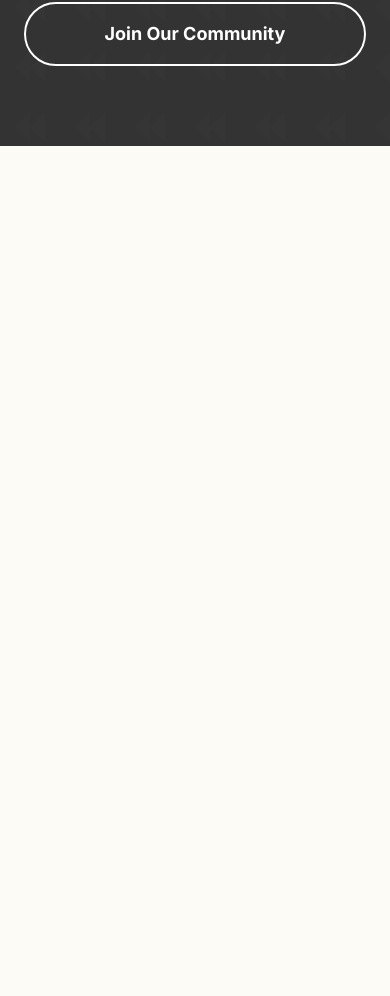
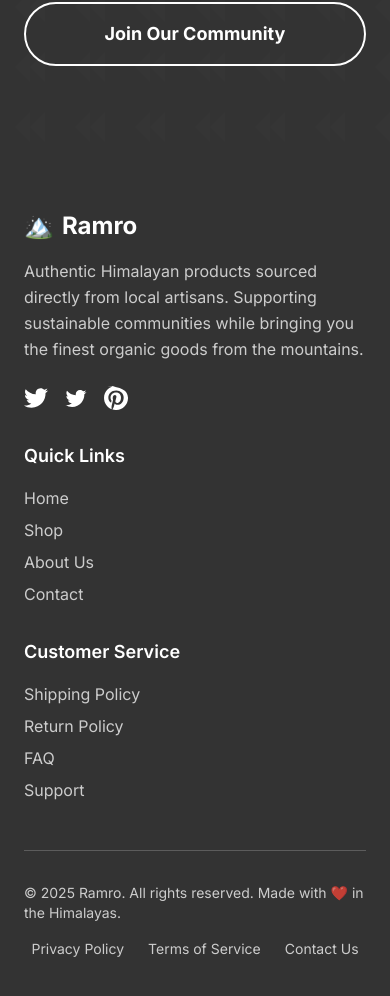
Before and after one commit to anathema43/diamo, a React (Vite) app: page /#/ in a window 390 px wide. Shown: the part 6953-7949 px from the top of the page. Before the commit the page ends 7099 px from the top, so only its background shows below. Built offline with nearby package versions, Linux system fonts and the light colour scheme; no server answers; a web font is replaced by a local one.

Commit message:
Add Navigation Links to About and Contact Pages

```diff
--- a/src/App.jsx
+++ b/src/App.jsx
@@ -1,6 +1,7 @@
 import React, { useEffect } from "react";
 import { HashRouter as Router, Routes, Route, Navigate } from "react-router-dom";
 import Navbar from "./components/Navbar";
+import Footer from "./components/Footer";
 import Home from "./pages/Home";
 import Shop from "./pages/Shop";
 import ProductDetail from "./pages/ProductDetail";
@@ -95,6 +96,7 @@
             <Route path="*" element={<Navigate to="/" replace />} />
           </Routes>
         </main>
+        <Footer />
       </div>
     </Router>
   );
--- /dev/null
+++ b/src/components/Footer.jsx
@@ -0,0 +1,116 @@
+import React from "react";
+import { Link } from "react-router-dom";
+
+export default function Footer() {
+  return (
+    <footer className="bg-organic-text text-organic-white py-16">
+      <div className="max-w-7xl mx-auto px-6">
+        <div className="grid md:grid-cols-4 gap-8">
+          {/* Company Info */}
+          <div className="md:col-span-2">
+            <div className="flex items-center gap-2 mb-4">
+              <span role="img" aria-label="mountain" className="text-2xl">🏔️</span>
+              <h3 className="text-2xl font-bold">Ramro</h3>
+            </div>
+            <p className="text-organic-white opacity-75 mb-6 leading-relaxed">
+              Authentic Himalayan products sourced directly from local artisans.
+              Supporting sustainable communities while bringing you the finest
+              organic goods from the mountains.
+            </p>
+            <div className="flex gap-4">
+              <a href="#" className="text-organic-white hover:text-organic-primary transition-colors">
+                <svg className="w-6 h-6" fill="currentColor" viewBox="0 0 24 24">
+                  <path d="M24 4.557c-.883.392-1.832.656-2.828.775 1.017-.609 1.798-1.574 2.165-2.724-.951.564-2.005.974-3.127 1.195-.897-.957-2.178-1.555-3.594-1.555-3.179 0-5.515 2.966-4.797 6.045-4.091-.205-7.719-2.165-10.148-5.144-1.29 2.213-.669 5.108 1.523 6.574-.806-.026-1.566-.247-2.229-.616-.054 2.281 1.581 4.415 3.949 4.89-.693.188-1.452.232-2.224.084.626 1.956 2.444 3.379 4.6 3.419-2.07 1.623-4.678 2.348-7.29 2.04 2.179 1.397 4.768 2.212 7.548 2.212 9.142 0 14.307-7.721 13.995-14.646.962-.695 1.797-1.562 2.457-2.549z"/>
+                </svg>
+              </a>
+              <a href="#" className="text-organic-white hover:text-organic-primary transition-colors">
+                <svg className="w-6 h-6" fill="currentColor" viewBox="0 0 24 24">
+                  <path d="M22.46 6c-.77.35-1.6.58-2.46.69.88-.53 1.56-1.37 1.88-2.38-.83.5-1.75.85-2.72 1.05C18.37 4.5 17.26 4 16 4c-2.35 0-4.27 1.92-4.27 4.29 0 .34.04.67.11.98C8.28 9.09 5.11 7.38 3 4.79c-.37.63-.58 1.37-.58 2.15 0 1.49.75 2.81 1.91 3.56-.71 0-1.37-.2-1.95-.5v.03c0 2.08 1.48 3.82 3.44 4.21a4.22 4.22 0 0 1-1.93.07 4.28 4.28 0 0 0 4 2.98 8.521 8.521 0 0 1-5.33 1.84c-.34 0-.68-.02-1.02-.06C3.44 20.29 5.7 21 8.12 21 16 21 20.33 14.46 20.33 8.79c0-.19 0-.37-.01-.56.84-.6 1.56-1.36 2.14-2.23z"/>
+                </svg>
+              </a>
+              <a href="#" className="text-organic-white hover:text-organic-primary transition-colors">
+                <svg className="w-6 h-6" fill="currentColor" viewBox="0 0 24 24">
+                  <path d="M12.017 0C5.396 0 .029 5.367.029 11.987c0 5.079 3.158 9.417 7.618 11.174-.105-.949-.199-2.403.041-3.439.219-.937 1.406-5.957 1.406-5.957s-.359-.72-.359-1.781c0-1.663.967-2.911 2.168-2.911 1.024 0 1.518.769 1.518 1.688 0 1.029-.653 2.567-.992 3.992-.285 1.193.6 2.165 1.775 2.165 2.128 0 3.768-2.245 3.768-5.487 0-2.861-2.063-4.869-5.008-4.869-3.41 0-5.409 2.562-5.409 5.199 0 1.033.394 2.143.889 2.741.099.12.112.225.085.345-.09.375-.293 1.199-.334 1.363-.053.225-.172.271-.402.165-1.495-.69-2.433-2.878-2.433-4.646 0-3.776 2.748-7.252 7.92-7.252 4.158 0 7.392 2.967 7.392 6.923 0 4.135-2.607 7.462-6.233 7.462-1.214 0-2.357-.629-2.748-1.378l-.748 2.853c-.271 1.043-1.002 2.35-1.492 3.146C9.57 23.812 10.763 24.009 12.017 24.009c6.624 0 11.99-5.367 11.99-11.988C24.007 5.367 18.641.001.012.001z"/>
+                </svg>
+              </a>
+            </div>
+          </div>
+
+          {/* Quick Links */}
+          <div>
+            <h4 className="text-lg font-semibold mb-4">Quick Links</h4>
+            <ul className="space-y-2">
+              <li>
+                <Link to="/" className="text-organic-white opacity-75 hover:opacity-100 hover:text-organic-primary transition-colors">
+                  Home
+                </Link>
+              </li>
+              <li>
+                <Link to="/shop" className="text-organic-white opacity-75 hover:opacity-100 hover:text-organic-primary transition-colors">
+                  Shop
+                </Link>
+              </li>
+              <li>
+                <Link to="/about" className="text-organic-white opacity-75 hover:opacity-100 hover:text-organic-primary transition-colors">
+                  About Us
+                </Link>
+              </li>
+              <li>
+                <Link to="/contact" className="text-organic-white opacity-75 hover:opacity-100 hover:text-organic-primary transition-colors">
+                  Contact
+                </Link>
+              </li>
+            </ul>
+          </div>
+
+          {/* Customer Service */}
+          <div>
+            <h4 className="text-lg font-semibold mb-4">Customer Service</h4>
+            <ul className="space-y-2">
+              <li>
+                <Link to="/shipping-policy" className="text-organic-white opacity-75 hover:opacity-100 hover:text-organic-primary transition-colors">
+                  Shipping Policy
+                </Link>
+              </li>
+              <li>
+                <Link to="/return-policy" className="text-organic-white opacity-75 hover:opacity-100 hover:text-organic-primary transition-colors">
+                  Return Policy
+                </Link>
+              </li>
+              <li>
+                <Link to="/faq" className="text-organic-white opacity-75 hover:opacity-100 hover:text-organic-primary transition-colors">
+                  FAQ
+                </Link>
+              </li>
+              <li>
+                <a href="mailto:support@ramro.com" className="text-organic-white opacity-75 hover:opacity-100 hover:text-organic-primary transition-colors">
+                  Support
+                </a>
+              </li>
+            </ul>
+          </div>
+        </div>
+
+        {/* Bottom Section */}
+        <div className="border-t border-organic-white border-opacity-20 mt-12 pt-8">
+          <div className="flex flex-col md:flex-row justify-between items-center">
+            <p className="text-organic-white opacity-75 text-sm">
+              © {new Date().getFullYear()} Ramro. All rights reserved. Made with ❤️ in the Himalayas.
+            </p>
+            <div className="flex gap-6 mt-4 md:mt-0">
+              <Link to="/shipping-policy" className="text-organic-white opacity-75 hover:opacity-100 text-sm transition-colors">
+                Privacy Policy
+              </Link>
+              <Link to="/return-policy" className="text-organic-white opacity-75 hover:opacity-100 text-sm transition-colors">
+                Terms of Service
+              </Link>
+              <Link to="/contact" className="text-organic-white opacity-75 hover:opacity-100 text-sm transition-colors">
+                Contact Us
+              </Link>
+            </div>
+          </div>
+        </div>
+      </div>
+    </footer>
+  );
+}
--- a/src/components/Navbar.jsx
+++ b/src/components/Navbar.jsx
@@ -51,6 +51,8 @@
         <div className="hidden md:flex gap-6 items-center">
           <Link to="/" className="text-organic-white hover:text-organic-primary transition-colors duration-200 font-medium">Home</Link>
           <Link to="/shop" className="text-organic-white hover:text-organic-primary transition-colors duration-200 font-medium">Shop</Link>
+          <Link to="/about" className="text-organic-white hover:text-organic-primary transition-colors duration-200 font-medium">About</Link>
+          <Link to="/contact" className="text-organic-white hover:text-organic-primary transition-colors duration-200 font-medium">Contact</Link>
           <Link to="/cart" className="relative text-organic-white hover:text-organic-primary transition-colors duration-200">
             <div className="flex items-center gap-1">
               <ShoppingCartIcon className="w-6 h-6 text-organic-white" />
@@ -130,6 +132,20 @@
                   Shop
                 </Link>
                 <Link
+                  to="/about"
+                  className="block py-3 px-4 text-organic-white hover:bg-organic-primary hover:text-organic-white rounded-md transition-colors duration-200"
+                  onClick={closeMobileMenu}
+                >
+                  About
+                </Link>
+                <Link
+                  to="/contact"
+                  className="block py-3 px-4 text-organic-white hover:bg-organic-primary hover:text-organic-white rounded-md transition-colors duration-200"
+                  onClick={closeMobileMenu}
+                >
+                  Contact
+                </Link>
+                <Link
                   to="/cart"
                   className="block py-3 px-4 text-organic-white hover:bg-organic-primary hover:text-organic-white rounded-md transition-colors duration-200"
                   onClick={closeMobileMenu}
--- a/src/pages/About.jsx
+++ b/src/pages/About.jsx
@@ -3,9 +3,9 @@
 
 export default function About() {
   return (
-    <div className="min-h-screen bg-organic-background">
+    <div className="min-h-screen bg-organic-background" data-cy="about-page">
       {/* Hero Section */}
-      <section className="py-20 bg-organic-text text-white">
+      <section className="py-20 bg-organic-text text-white" data-cy="about-hero">
         <div className="max-w-4xl mx-auto px-6 text-center">
           <h1 className="font-display text-4xl md:text-6xl font-bold mb-6">
             Our Story
--- a/src/pages/Home.jsx
+++ b/src/pages/Home.jsx
@@ -41,7 +41,7 @@
               Shop Now
             </Link>
             <Link
-              to="#why-ramro"
+              to="/about"
               className="btn-secondary inline-block px-10 py-4 rounded-full text-lg transition-all duration-300 border-2 border-organic-white text-organic-white hover:bg-organic-white hover:text-organic-text backdrop-blur-sm"
             >
               Learn More
```
Also changed, not shown: src/pages/Contact.jsx (+8 -3 lines), 1 other file (tests, documents, lock files or other folders).
